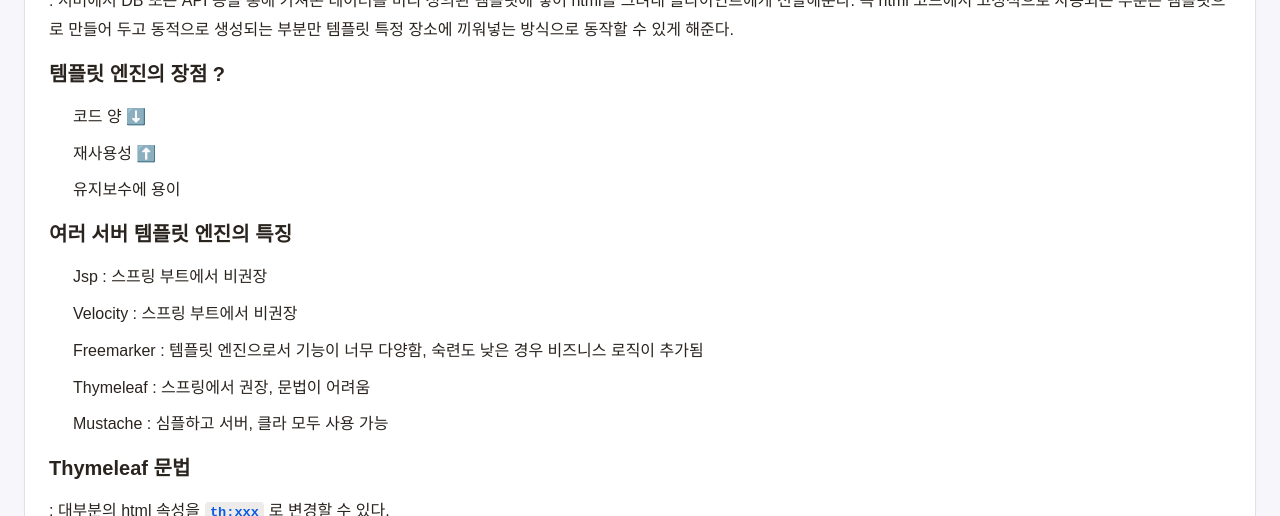
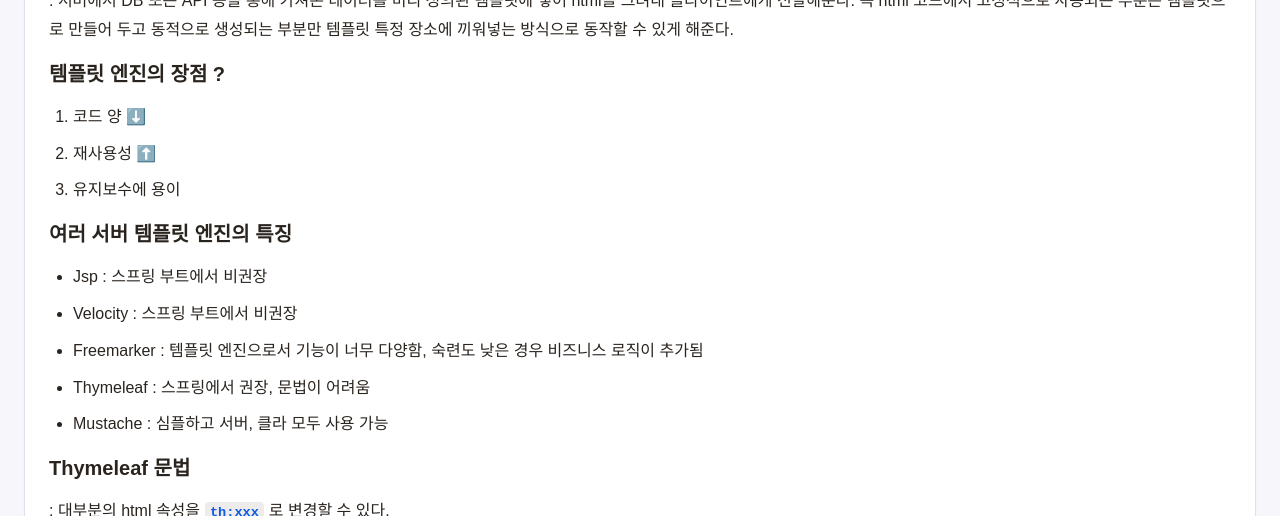
Before and after one commit to biainthew/aibOS, a Jekyll site: the page built from _posts/2025-10-16-thymeleaf-타임리프.md, in a window 1280 px wide and 1400 px high, scrolled down 625 px. Shown: the part 271-787 px from the top of the window. Built offline with Jekyll 4.4.1, drawn with Linux system fonts in a browser that asks for light colours; some web fonts are replaced.

````diff
--- a/_sass/_reset.scss
+++ b/_sass/_reset.scss
@@ -28,7 +28,7 @@ footer, header, hgroup, menu, nav, section {
     display: block;
 }
 ol, ul {
-    list-style: none;
+    //list-style: none;
 }
 blockquote, q {
     quotes: none;
--- a/scripts/notion-sync.js
+++ b/scripts/notion-sync.js
@@ -293,6 +293,9 @@ async function syncNotionToGitHub() {
 
             // Liquid 문법 오해 방지: 코드블록은 전체를 {% raw %}로 감싸고, 그 외 {{ }}는 개별 처리
             if (bodyContent) {
+                // 0. Notion의 "plain text" 언어를 Jekyll 호환 "plaintext"로 변환
+                bodyContent = bodyContent.replace(/```plain text/g, '```plaintext');
+
                 // 1. 코드블록(```)을 찾아서 전체를 {% raw %}...{% endraw %}로 감싸기
                 bodyContent = bodyContent.replace(
                     /(```[\s\S]*?```)/g,
````
